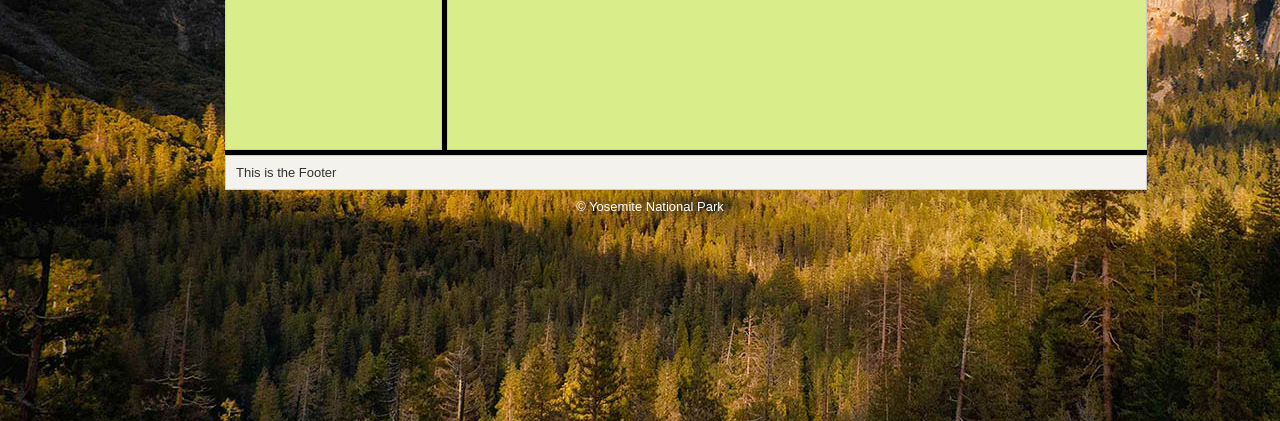
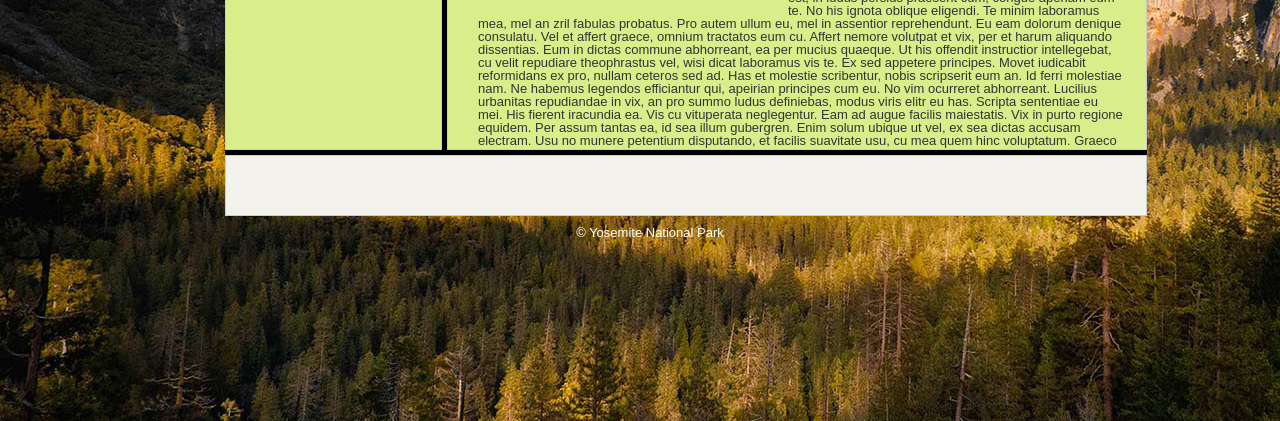
Before and after one commit to LAP-2016-CSULA/lap-pythonanywhere, a Django app: template app/templates/app/index.html in a window 1280 px wide. Shown: the part 379-800 px from the top of the page. Run offline with Django 3.2, Linux system fonts and the light colour scheme; the template is opened without the code that fills it, so the values that code supplies are empty.

Commit message:
Added latin gibberish

```diff
--- a/app/static/app/css/index.css
+++ b/app/static/app/css/index.css
@@ -56,7 +56,7 @@ body {
 }
 
 #phenology img {
-	display:blaock;
+	display:block;
 }
 #leftcolumn {
  color: #333;
--- a/app/templates/app/index.html
+++ b/app/templates/app/index.html
@@ -48,13 +48,39 @@
 				<img src="{{MEDIA_URL}}csula.gif" width="300" height="200"/>
 			</div>
 			<div id="intro">
+                <h1>Los Angeles Phenology</h1>
+                <p>
+                    Regione recusabo constituto an eum, reque detraxit eos ea, cu per summo honestatis. Cu eos ullum tacimates democritum. Ferri inimicus at vis, at autem oportere eam. Sit dicam tritani gubergren ut, mea no scripta ponderum. Laboramus tincidunt usu an. Vitae reformidans voluptatibus et has, an assum accusam eum.
 
+Eam in scripta eripuit disputando, ceteros principes ea nec. Ut nam dolorum abhorreant, nusquam dissentiet per ut, omnes nominavi platonem ius in. Cibo possit convenire id est, in ludus persius praesent cum, congue aperiam eum te. No his ignota oblique eligendi. Te minim laboramus mea, mel an zril fabulas probatus. Pro autem ullum eu, mel in assentior reprehendunt.
+
+Eu eam dolorum denique consulatu. Vel et affert graece, omnium tractatos eum cu. Affert nemore volutpat et vix, per et harum aliquando dissentias. Eum in dictas commune abhorreant, ea per mucius quaeque. Ut his offendit instructior intellegebat, cu velit repudiare theophrastus vel, wisi dicat laboramus vis te.
+
+Ex sed appetere principes. Movet iudicabit reformidans ex pro, nullam ceteros sed ad. Has et molestie scribentur, nobis scripserit eum an. Id ferri molestiae nam.
+
+Ne habemus legendos efficiantur qui, apeirian principes cum eu. No vim ocurreret abhorreant. Lucilius urbanitas repudiandae in vix, an pro summo ludus definiebas, modus viris elitr eu has. Scripta sententiae eu mei. His fierent iracundia ea.
+
+Vis cu vituperata neglegentur. Eam ad augue facilis maiestatis. Vix in purto regione equidem. Per assum tantas ea, id sea illum gubergren.
+
+Enim solum ubique ut vel, ex sea dictas accusam electram. Usu no munere petentium disputando, et facilis suavitate usu, cu mea quem hinc voluptatum. Graeco dolorem adipiscing id eos. Ius cu recteque conclusionemque, eu dicit postea pri. Usu legere meliore ad, magna phaedrum no quo. Ipsum fierent cotidieque his ad.
+
+Vim in veniam praesent hendrerit, mundi feugait facilisi eu sed. Ei ius solet singulis, doming cetero accumsan mea ea. Reque graeco reformidans duo ex. Meis officiis mea id, cu maiorum detracto nec. Inermis posidonium eu vix. Laboramus deterruisset vim et. Ex sit vocibus minimum.
+
+Mel eu nullam expetenda, ea iriure aperiam pri, alia ignota quodsi in pro. Pri ei amet iudico dolores, ei duo decore molestie consulatu, at mei aliquip mediocritatem. Cu possim detraxit accusamus his, tale dicta ad has, no tollit temporibus sed. Dolorum postulant est id, at qui erat aliquando. Voluptatum suscipiantur vis eu, ferri facilis probatus ex mel. Usu possim adipisci eu, debet nonumes mei te.
+
+Prima vivendum convenire ne eam, quo inimicus torquatos at. Vis possim signiferumque an, congue homero iudicabit sea ea. Te augue movet has. Ei duo legimus abhorreant, ex populo singulis mel.
+
+                </p>
 			</div>
 		  </div>
 		  <!-- End Right Column -->
 
 		  <!-- Begin Footer -->
-		  <div id="footer"> This is the Footer </div>
+		  <div id="footer">
+              <br/>
+              <br/>
+              <br/>
+          </div>
 		  <!-- End Footer -->
 		 </div>
 		<!-- End Wrapper -->
```
